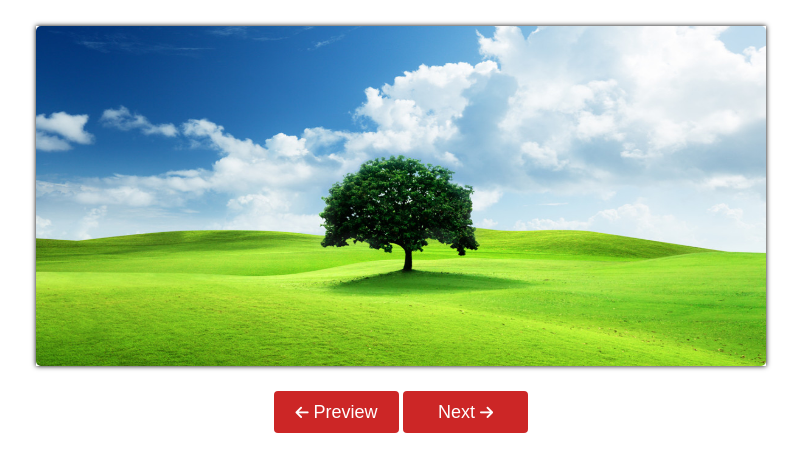
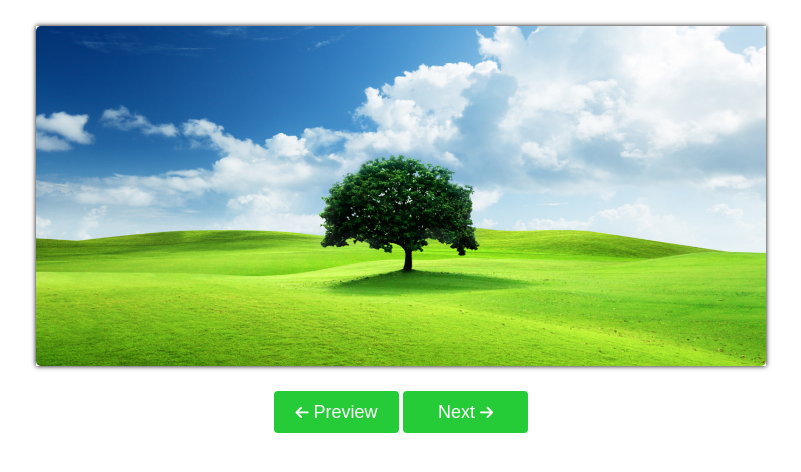
Before and after one commit to mdsamiullah-in/ImageSlider, a plain HTML site: page index.html in a window 1280 px wide. Shown: the whole page, without its empty margins (239-1040 px from the left). Drawn offline with Linux system fonts and the light colour scheme.

Commit message:
color changed

```diff
--- a/style.css
+++ b/style.css
@@ -39,7 +39,7 @@ button{
     height: 42px;
     border: none;
     border-radius: 4px;
-    background-color: rgb(204, 38, 38);
+    background-color: rgb(38, 204, 55);
     color: white;
     margin: 0 auto;
     display: inline;
```
